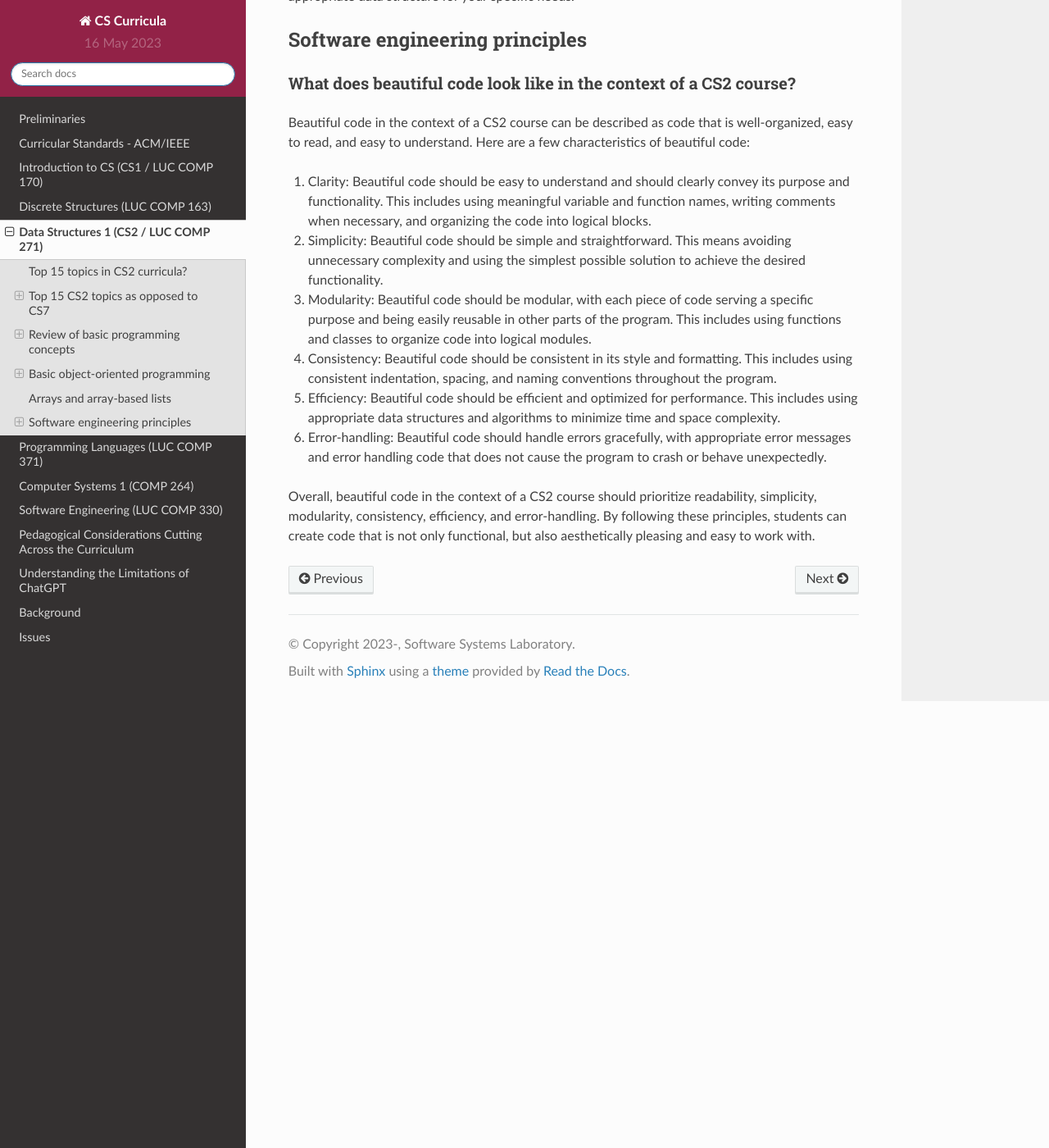
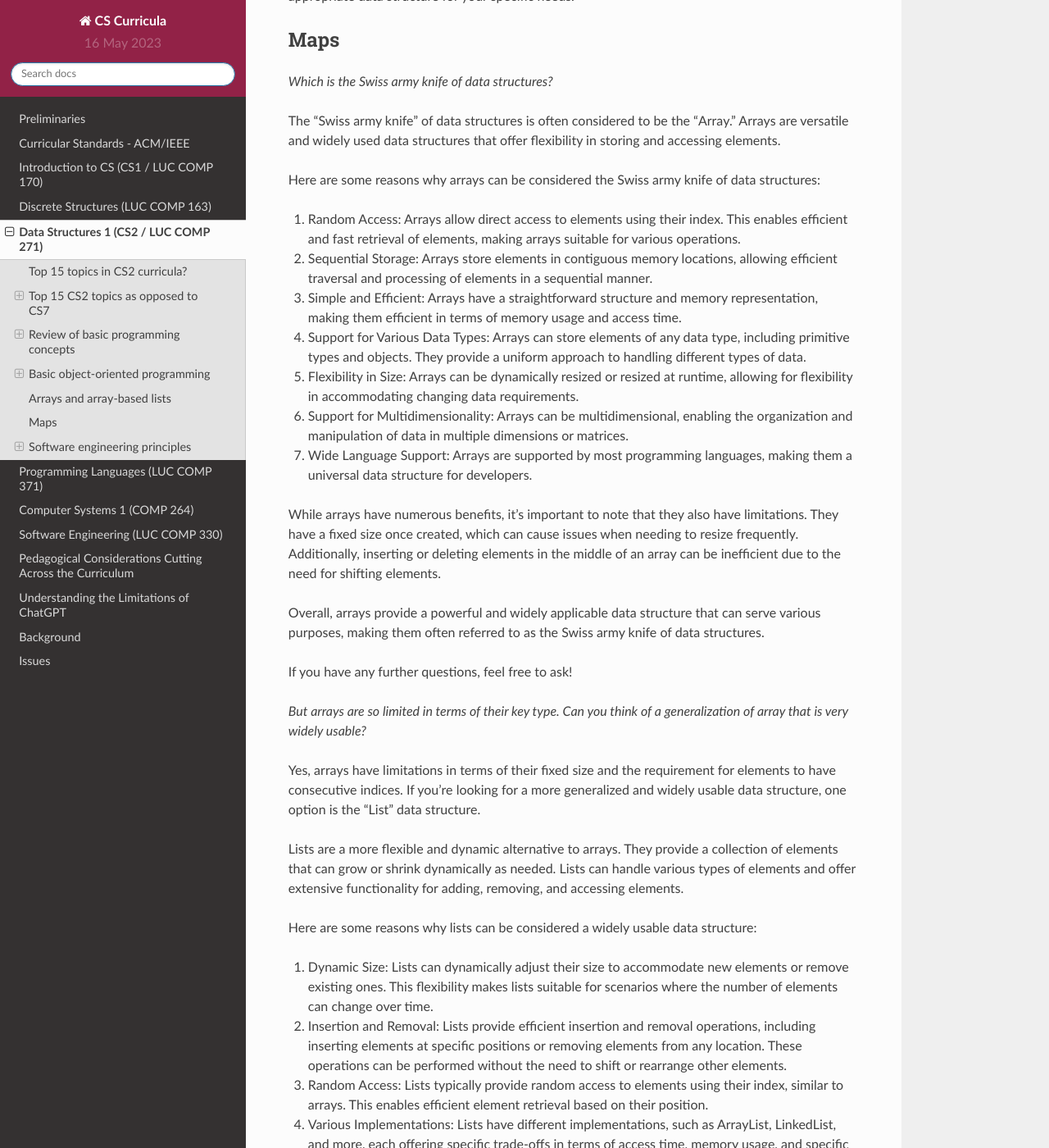
Before and after one commit to LoyolaChicagoBooks/curricula, a Sphinx documentation site: the page built from source/15-cs2/content.rst, in a window 1280 px wide and 1400 px high, scrolled down 31595 px. Shown: the whole window at 82% size. Built offline with Sphinx 7.4.7 and the Read the Docs theme 2.0.0, drawn with Linux system fonts in a browser that asks for light colours; some of the changed text lies outside the part shown.

Commit message:
added material on maps
Signed-off-by: Konstantin Läufer <laufer@cs.luc.edu>

```diff
--- /dev/null
+++ b/source/15-cs2/35-maps.rst
@@ -0,0 +1,76 @@
+Maps
+-----
+
+*Which is the Swiss army knife of data structures?*
+
+The "Swiss army knife" of data structures is often considered to be the "Array." Arrays are versatile and widely used data structures that offer flexibility in storing and accessing elements.
+
+Here are some reasons why arrays can be considered the Swiss army knife of data structures:
+
+1. Random Access: Arrays allow direct access to elements using their index. This enables efficient and fast retrieval of elements, making arrays suitable for various operations.
+
+2. Sequential Storage: Arrays store elements in contiguous memory locations, allowing efficient traversal and processing of elements in a sequential manner.
+
+3. Simple and Efficient: Arrays have a straightforward structure and memory representation, making them efficient in terms of memory usage and access time.
+
+4. Support for Various Data Types: Arrays can store elements of any data type, including primitive types and objects. They provide a uniform approach to handling different types of data.
+
+5. Flexibility in Size: Arrays can be dynamically resized or resized at runtime, allowing for flexibility in accommodating changing data requirements.
+
+6. Support for Multidimensionality: Arrays can be multidimensional, enabling the organization and manipulation of data in multiple dimensions or matrices.
+
+7. Wide Language Support: Arrays are supported by most programming languages, making them a universal data structure for developers.
+
+While arrays have numerous benefits, it's important to note that they also have limitations. They have a fixed size once created, which can cause issues when needing to resize frequently. Additionally, inserting or deleting elements in the middle of an array can be inefficient due to the need for shifting elements.
+
+Overall, arrays provide a powerful and widely applicable data structure that can serve various purposes, making them often referred to as the Swiss army knife of data structures.
+
+If you have any further questions, feel free to ask!
+
+
+*But arrays are so limited in terms of their key type. Can you think of a generalization of array that is very widely usable?*
+
+Yes, arrays have limitations in terms of their fixed size and the requirement for elements to have consecutive indices. If you're looking for a more generalized and widely usable data structure, one option is the "List" data structure.
+
+Lists are a more flexible and dynamic alternative to arrays. They provide a collection of elements that can grow or shrink dynamically as needed. Lists can handle various types of elements and offer extensive functionality for adding, removing, and accessing elements.
+
+Here are some reasons why lists can be considered a widely usable data structure:
+
+1. Dynamic Size: Lists can dynamically adjust their size to accommodate new elements or remove existing ones. This flexibility makes lists suitable for scenarios where the number of elements can change over time.
+
+2. Insertion and Removal: Lists provide efficient insertion and removal operations, including inserting elements at specific positions or removing elements from any location. These operations can be performed without the need to shift or rearrange other elements.
+
+3. Random Access: Lists typically provide random access to elements using their index, similar to arrays. This enables efficient element retrieval based on their position.
+
+4. Various Implementations: Lists have different implementations, such as ArrayList, LinkedList, and more, each offering specific trade-offs in terms of access time, memory usage, and specific operations.
+
+5. Widely Supported: Lists are available in most programming languages and are widely supported by libraries and frameworks.
+
+By utilizing lists, you gain the advantages of a dynamic and flexible data structure that can handle a wide range of element types and provide efficient operations for adding, removing, and accessing elements.
+
+If you have any further questions or need additional information, feel free to ask!
+
+
+*Lists have a similarly limited key type (index range) as arrays. Can you think about a similar but more general structure?*
+
+Apologies for the oversight. If you're looking for a more generalized data structure that can handle a wider range of key types beyond the index range of lists and arrays, a suitable option is the "Map" data structure.
+
+Maps, also known as dictionaries or associative arrays, provide a key-value mapping, allowing you to associate values with unique keys. Unlike arrays and lists, which use integer indices, maps allow for a more diverse range of key types, including strings, objects, and custom types. This makes maps highly versatile and widely usable.
+
+Here are some reasons why maps are a more general structure:
+
+1. Key-Value Pairing: Maps store elements as key-value pairs, where each key is unique within the map. This allows for efficient retrieval and modification of values based on their corresponding keys.
+
+2. Flexible Key Types: Maps support a wide range of key types, providing flexibility in choosing the most appropriate key type for your specific needs. Keys can be integers, strings, objects, or custom types.
+
+3. Dynamic Size: Like lists, maps can dynamically grow or shrink as elements are added or removed. This makes them suitable for scenarios where the number of elements and their associated keys can change over time.
+
+4. Efficient Retrieval: Maps provide fast lookup and retrieval of values based on their keys. The underlying implementation of maps utilizes hashing or other efficient lookup mechanisms, making them highly efficient for key-based operations.
+
+5. Key-Value Association: Maps establish a direct association between keys and values, allowing you to easily retrieve, update, or remove values based on their corresponding keys.
+
+6. Widely Supported: Maps are widely supported in programming languages and are available in various implementations with different features and performance characteristics.
+
+By utilizing maps, you can store and access values based on a wide range of key types, offering greater flexibility and generality compared to structures like arrays or lists.
+
+If you have any further questions or need additional information, feel free to ask!
--- a/source/15-cs2/content.rst
+++ b/source/15-cs2/content.rst
@@ -222,5 +222,6 @@ While it's important to study specific data structures like arrays, trees, and h
 .. include:: 10-basic-concepts.rst
 .. include:: 20-basic-oop.rst
 .. include:: 30-arrays-arraylists.rst
+.. include:: 35-maps.rst
 
 .. include:: 100-se-principles.rst
```
Also changed, not shown: other parts of source/15-cs2/content.rst (+1 -1 lines).
